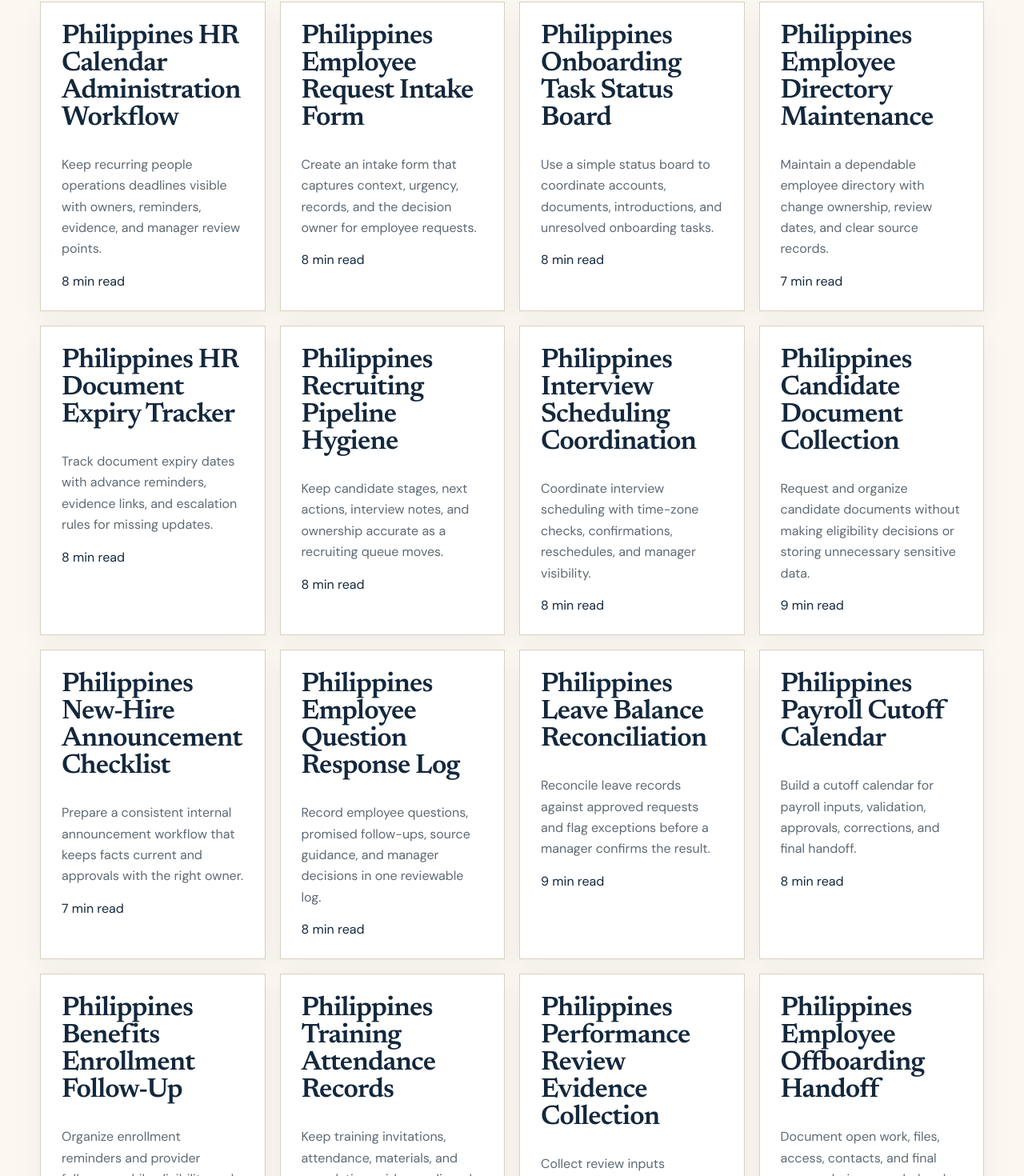
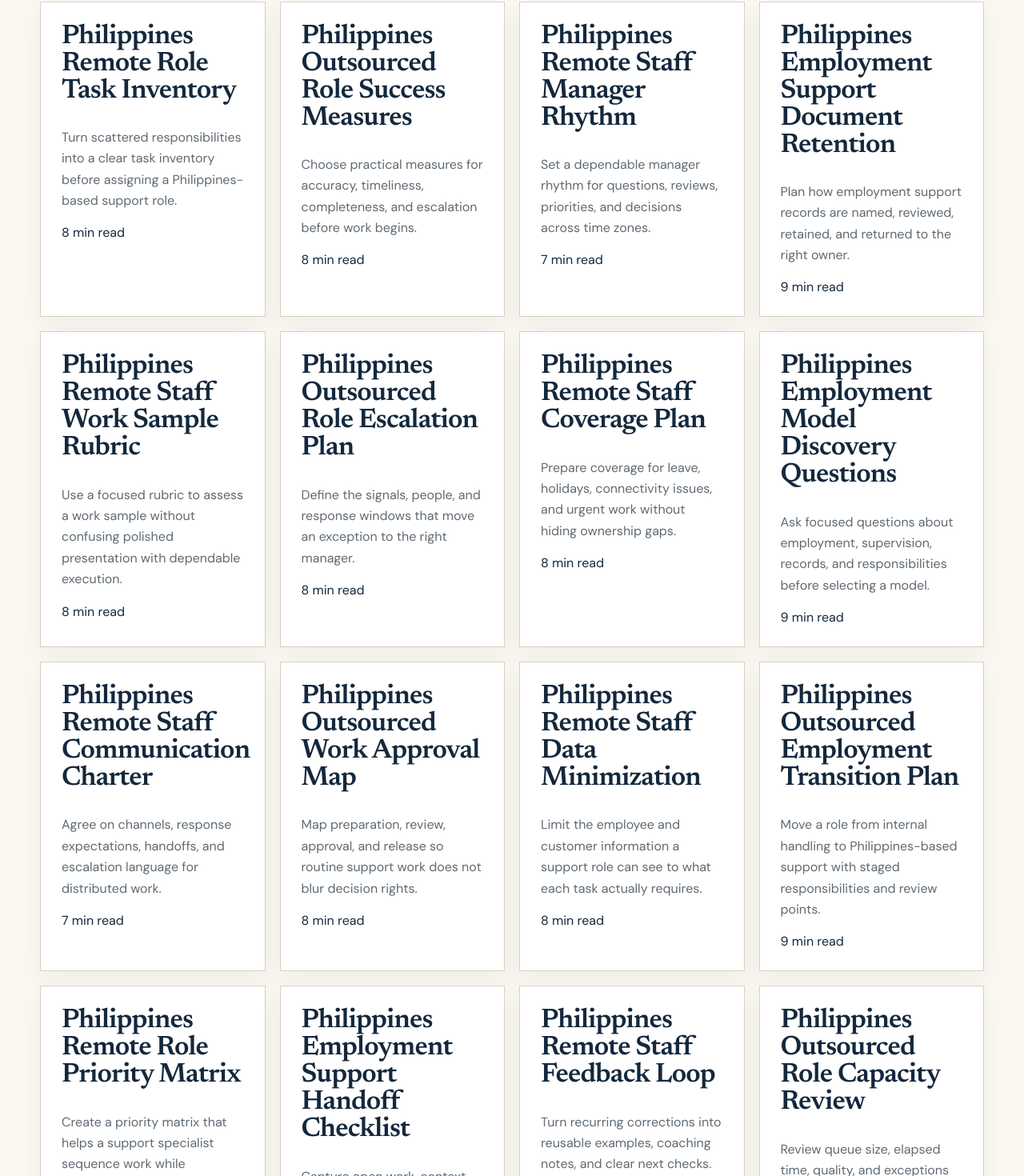
Before and after one commit to coolifystealthagents/outsourcedemployment, a Next.js app: page /blog in a window 1280 px wide. Shown: the part 791-2261 px from the top of the page at 80% size. Built offline with nearby package versions, Linux system fonts and the light colour scheme.

Commit message:
Publish August 11 blog batch

```diff
--- /dev/null
+++ b/app/blog/aug11-batch.ts
@@ -0,0 +1,24 @@
+export const august11BlogBatch = [
+  { slug: 'philippines-remote-role-task-inventory', title: 'Philippines Remote Role Task Inventory', excerpt: 'Turn scattered responsibilities into a clear task inventory before assigning a Philippines-based support role.', minutes: 8, publishedDate: '2026-08-11' },
+  { slug: 'philippines-outsourced-role-success-measures', title: 'Philippines Outsourced Role Success Measures', excerpt: 'Choose practical measures for accuracy, timeliness, completeness, and escalation before work begins.', minutes: 8, publishedDate: '2026-08-11' },
+  { slug: 'philippines-remote-staff-manager-rhythm', title: 'Philippines Remote Staff Manager Rhythm', excerpt: 'Set a dependable manager rhythm for questions, reviews, priorities, and decisions across time zones.', minutes: 7, publishedDate: '2026-08-11' },
+  { slug: 'philippines-employment-support-document-retention', title: 'Philippines Employment Support Document Retention', excerpt: 'Plan how employment support records are named, reviewed, retained, and returned to the right owner.', minutes: 9, publishedDate: '2026-08-11' },
+  { slug: 'philippines-remote-staff-work-sample-rubric', title: 'Philippines Remote Staff Work Sample Rubric', excerpt: 'Use a focused rubric to assess a work sample without confusing polished presentation with dependable execution.', minutes: 8, publishedDate: '2026-08-11' },
+  { slug: 'philippines-outsourced-role-escalation-plan', title: 'Philippines Outsourced Role Escalation Plan', excerpt: 'Define the signals, people, and response windows that move an exception to the right manager.', minutes: 8, publishedDate: '2026-08-11' },
+  { slug: 'philippines-remote-staff-coverage-plan', title: 'Philippines Remote Staff Coverage Plan', excerpt: 'Prepare coverage for leave, holidays, connectivity issues, and urgent work without hiding ownership gaps.', minutes: 8, publishedDate: '2026-08-11' },
+  { slug: 'philippines-employment-model-discovery-questions', title: 'Philippines Employment Model Discovery Questions', excerpt: 'Ask focused questions about employment, supervision, records, and responsibilities before selecting a model.', minutes: 9, publishedDate: '2026-08-11' },
+  { slug: 'philippines-remote-staff-communication-charter', title: 'Philippines Remote Staff Communication Charter', excerpt: 'Agree on channels, response expectations, handoffs, and escalation language for distributed work.', minutes: 7, publishedDate: '2026-08-11' },
+  { slug: 'philippines-outsourced-work-approval-map', title: 'Philippines Outsourced Work Approval Map', excerpt: 'Map preparation, review, approval, and release so routine support work does not blur decision rights.', minutes: 8, publishedDate: '2026-08-11' },
+  { slug: 'philippines-remote-staff-data-minimization', title: 'Philippines Remote Staff Data Minimization', excerpt: 'Limit the employee and customer information a support role can see to what each task actually requires.', minutes: 8, publishedDate: '2026-08-11' },
+  { slug: 'philippines-outsourced-employment-transition-plan', title: 'Philippines Outsourced Employment Transition Plan', excerpt: 'Move a role from internal handling to Philippines-based support with staged responsibilities and review points.', minutes: 9, publishedDate: '2026-08-11' },
+  { slug: 'philippines-remote-role-priority-matrix', title: 'Philippines Remote Role Priority Matrix', excerpt: 'Create a priority matrix that helps a support specialist sequence work while managers retain exception authority.', minutes: 7, publishedDate: '2026-08-11' },
+  { slug: 'philippines-employment-support-handoff-checklist', title: 'Philippines Employment Support Handoff Checklist', excerpt: 'Capture open work, context, sources, deadlines, and owners when employment support changes hands.', minutes: 8, publishedDate: '2026-08-11' },
+  { slug: 'philippines-remote-staff-feedback-loop', title: 'Philippines Remote Staff Feedback Loop', excerpt: 'Turn recurring corrections into reusable examples, coaching notes, and clear next checks.', minutes: 7, publishedDate: '2026-08-11' },
+  { slug: 'philippines-outsourced-role-capacity-review', title: 'Philippines Outsourced Role Capacity Review', excerpt: 'Review queue size, elapsed time, quality, and exceptions before adding work to a support role.', minutes: 8, publishedDate: '2026-08-11' },
+  { slug: 'philippines-remote-staff-onboarding-meeting', title: 'Philippines Remote Staff Onboarding Meeting', excerpt: 'Structure the first onboarding meeting around examples, access, questions, review times, and stop rules.', minutes: 7, publishedDate: '2026-08-11' },
+  { slug: 'philippines-employment-support-owner-directory', title: 'Philippines Employment Support Owner Directory', excerpt: 'Keep a current directory of task owners, reviewers, backup contacts, and decision authorities.', minutes: 7, publishedDate: '2026-08-11' },
+  { slug: 'philippines-remote-work-exception-review', title: 'Philippines Remote Work Exception Review', excerpt: 'Review unusual requests consistently while preserving manager control over policy and employment decisions.', minutes: 8, publishedDate: '2026-08-11' },
+  { slug: 'philippines-outsourced-employment-role-reset', title: 'Philippines Outsourced Employment Role Reset', excerpt: 'Use a role reset when workload, tools, priorities, or ownership change after launch.', minutes: 8, publishedDate: '2026-08-11' },
+  { slug: 'philippines-remote-staff-continuity-notes', title: 'Philippines Remote Staff Continuity Notes', excerpt: 'Write continuity notes that let an approved backup resume work without guessing at context or authority.', minutes: 7, publishedDate: '2026-08-11' },
+  { slug: 'philippines-employment-support-review-agenda', title: 'Philippines Employment Support Review Agenda', excerpt: 'Use a concise review agenda to discuss completed work, risks, quality, capacity, and next decisions.', minutes: 7, publishedDate: '2026-08-11' },
+] as const;
--- a/app/blog/page/[page]/page.tsx
+++ b/app/blog/page/[page]/page.tsx
@@ -1 +1 @@
-import {notFound,redirect} from 'next/navigation';import {Header,Footer} from '../../../components';import {blogPosts} from '../../../data';export function generateStaticParams(){const n=Math.max(1,Math.ceil(blogPosts.length/20));return Array.from({length:n},(_,i)=>({page:String(i+1)}))}export default async function BlogPage({params}:{params:Promise<{page:string}>}){const {page}=await params;const n=Number(page),total=Math.max(1,Math.ceil(blogPosts.length/20));if(page==='1')redirect('/blog');if(!Number.isInteger(n)||n<1||n>total)notFound();const posts=blogPosts.slice((n-1)*20,n*20);return <><Header/><main className="section"><div className="container"><p className="eyebrow">Philippines staffing blog</p><h1>Blog page {n}</h1><div className="cards">{posts.map(p=><a className="card" href={`/blog/${p.slug}`} key={p.slug}><h2>{p.title}</h2><p>{p.excerpt}</p></a>)}</div><nav className="pagination" aria-label="Blog pages">{Array.from({length:total},(_,i)=><a aria-current={i+1===n?'page':undefined} href={i===0?'/blog':`/blog/page/${i+1}`} key={i}>{i+1}</a>)}</nav></div></main><Footer/></>}
+import {notFound,redirect} from 'next/navigation';import {Header,Footer} from '../../../components';import {allBlogPosts} from '../../../data';export function generateStaticParams(){const n=Math.max(1,Math.ceil(allBlogPosts.length/20));return Array.from({length:n},(_,i)=>({page:String(i+1)}))}export default async function BlogPage({params}:{params:Promise<{page:string}>}){const {page}=await params;const n=Number(page),total=Math.max(1,Math.ceil(allBlogPosts.length/20));if(page==='1')redirect('/blog');if(!Number.isInteger(n)||n<1||n>total)notFound();const posts=allBlogPosts.slice((n-1)*20,n*20);return <><Header/><main className="section"><div className="container"><p className="eyebrow">Philippines staffing blog</p><h1>Blog page {n}</h1><div className="cards">{posts.map(p=><a className="card" href={`/blog/${p.slug}`} key={p.slug}><h2>{p.title}</h2><p>{p.excerpt}</p></a>)}</div><nav className="pagination" aria-label="Blog pages">{Array.from({length:total},(_,i)=><a aria-current={i+1===n?'page':undefined} href={i===0?'/blog':`/blog/page/${i+1}`} key={i}>{i+1}</a>)}</nav></div></main><Footer/></>}
--- a/app/data.ts
+++ b/app/data.ts
@@ -1,4 +1,5 @@
 import { dailyBlogBatch } from './blog/daily-batch';
+import { august11BlogBatch } from './blog/aug11-batch';
 
 export const site = {
   "domain": "OutsourcedEmployment.com",
@@ -63,7 +64,7 @@ export const blogPosts = [
 ] as const;
 
 // The repaired August 10 batch is newest; retain every prior route after it.
-export const allBlogPosts = [...dailyBlogBatch.slice(22), ...blogPosts, ...dailyBlogBatch.slice(0, 22)];
+export const allBlogPosts = [...august11BlogBatch, ...dailyBlogBatch.slice(22), ...blogPosts, ...dailyBlogBatch.slice(0, 22)];
 
 export type GuideBasics = {
   overview: readonly string[];
```
Also changed, not shown: app/blog/[slug]/page.tsx (+5 -3 lines).
